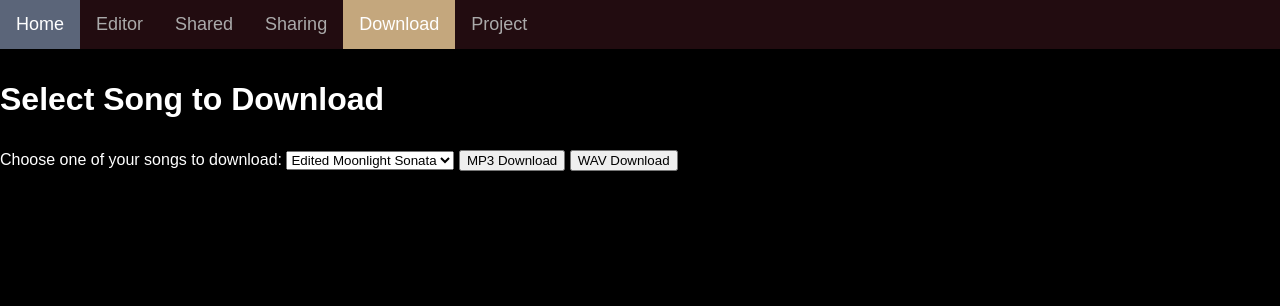
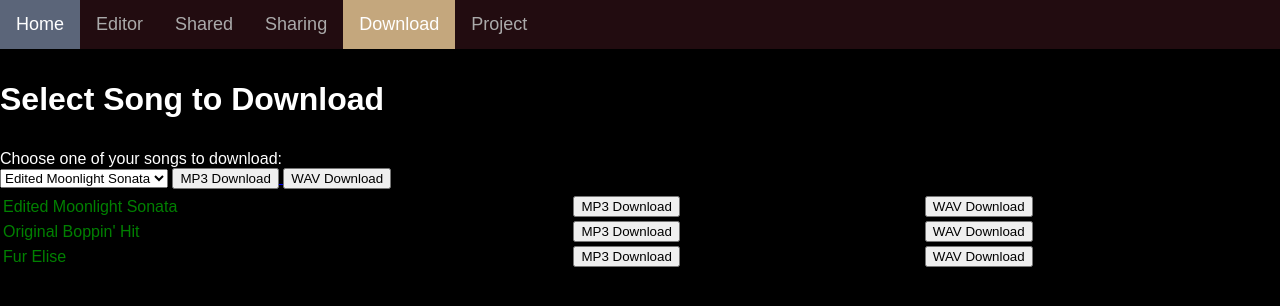
Before and after one commit to CSE-Courses/course-project-a3-thinkofagoodname, a Django app: page /download/ in a window 1280 px wide. Shown: the top 306 px of the page. Run offline with Django 3.2, Linux system fonts and the light colour scheme.

Commit message:
#68 Add functioning download buttons for each song. Songs displayed on download page accounts for if a user is logged in/out

```diff
--- a/groupsite/general/templates/general/download.html
+++ b/groupsite/general/templates/general/download.html
@@ -28,19 +28,60 @@
 
 </p></h1>
 <label for="Your songs" style="color:white;"> Choose one of your songs to download:</label>
+
+<div>
     <select name="Your songs" id="Your songs">
         <option value="first song">Edited Moonlight Sonata</option>
         <option value="second song">Original Boppin' Hit</option>
         <option value="third song">Fur Elise</option>
+        {% for project in projectList %}
+            <option value="{{ project.title }}"> {{ project.title }} </option>
+        {% endfor %}
     </select>
 
-
+    <a href="/media/songs/moonlight.mp3" download>
         <button type="button" name = "mp3">
             MP3 Download
         </button>
+    </a>
+
     <button type="button" name = "wav">
         WAV Download
     </button>
+</div>
+
+<div id="song-table">
+    <table style="width:100%; color: green;">
+        <tr>
+            <th></th>
+            <th></th>
+            <th></th>
+        </tr>
+        <tr>
+            <td>Edited Moonlight Sonata</td>
+            <td> <a href="/media/songs/moonlight.mp3" download> <button type="button" name="mp3"> MP3 Download </button> </a> </td>
+            <td> <a href="/media/songs/moonlight.mp3" download> <button type="button" name="wav"> WAV Download </button> </a> </td>
+        </tr>
+        <tr>
+            <td>Original Boppin' Hit</td>
+            <td> <a href="/media/songs/moonlight.mp3" download> <button type="button" name="mp3"> MP3 Download </button> </a> </td>
+            <td> <a href="/media/songs/moonlight.mp3" download> <button type="button" name="wav"> WAV Download </button> </a> </td>
+        </tr>
+        <tr>
+            <td>Fur Elise</td>
+            <td> <a href="/media/songs/furelise.mp3" download> <button type="button" name="mp3"> MP3 Download </button> </a> </td>
+            <td> <a href="/media/songs/furelise.mp3" download> <button type="button" name="wav"> WAV Download </button> </a> </td>
+        </tr>
+        {% for project in projectList %}
+            <tr>
+                <td> {{project.title}} </td>
+                <td> <a href="/media/{{ project.songFile }}" download> <button type="button" name="mp3"> MP3 Download </button> </a> </td>
+                <td> <a href="/media/{{ project.songFile }}" download> <button type="button" name="wav"> WAV Download </button> </a> </td>
+            </tr>
+        {% endfor %}
+
+    </table>
+</div>
 
 <style>
 
--- a/groupsite/general/views.py
+++ b/groupsite/general/views.py
@@ -1,13 +1,23 @@
 from django.shortcuts import render
 
 from django.http import HttpResponse
+
+from general.models import musicProject
+from django.contrib.auth.models import User
 # Create your views here.
 
 def home(request):
     return render(request, 'general/home.html')
 
 def download(request):
-    return render(request, 'general/download.html')
+
+    if (request.user.is_authenticated): # If the user is logged in, show their songs to download
+        projectList = musicProject.objects.filter(owner=request.user)
+    else: # If the user is not logged in, they do not have any extra songs
+        projectList = []
+    context = {'projectList': projectList}
+
+    return render(request, 'general/download.html', context)
 
 def project(request):
     return render(request, 'general/project.html')
```
Also changed, not shown: groupsite/db.sqlite3. Lines whose indentation alone changed are shown as unchanged.
